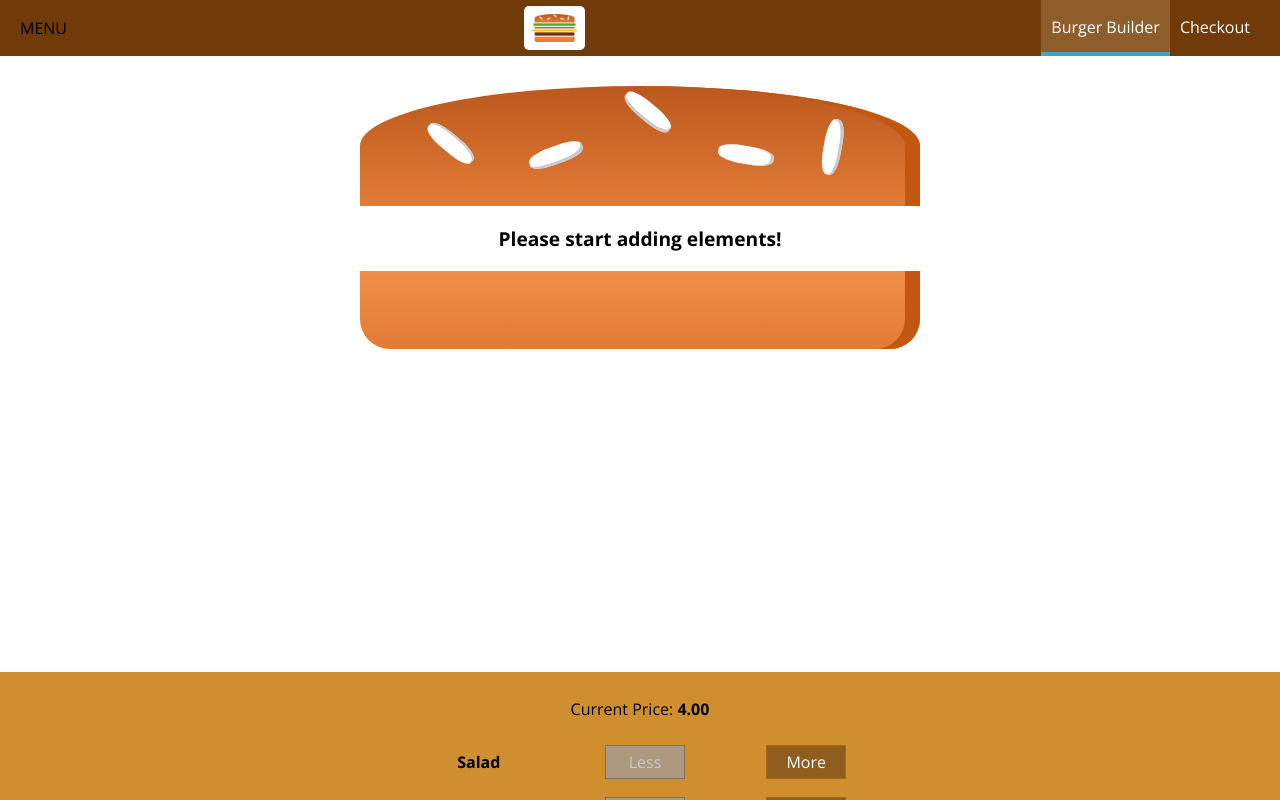
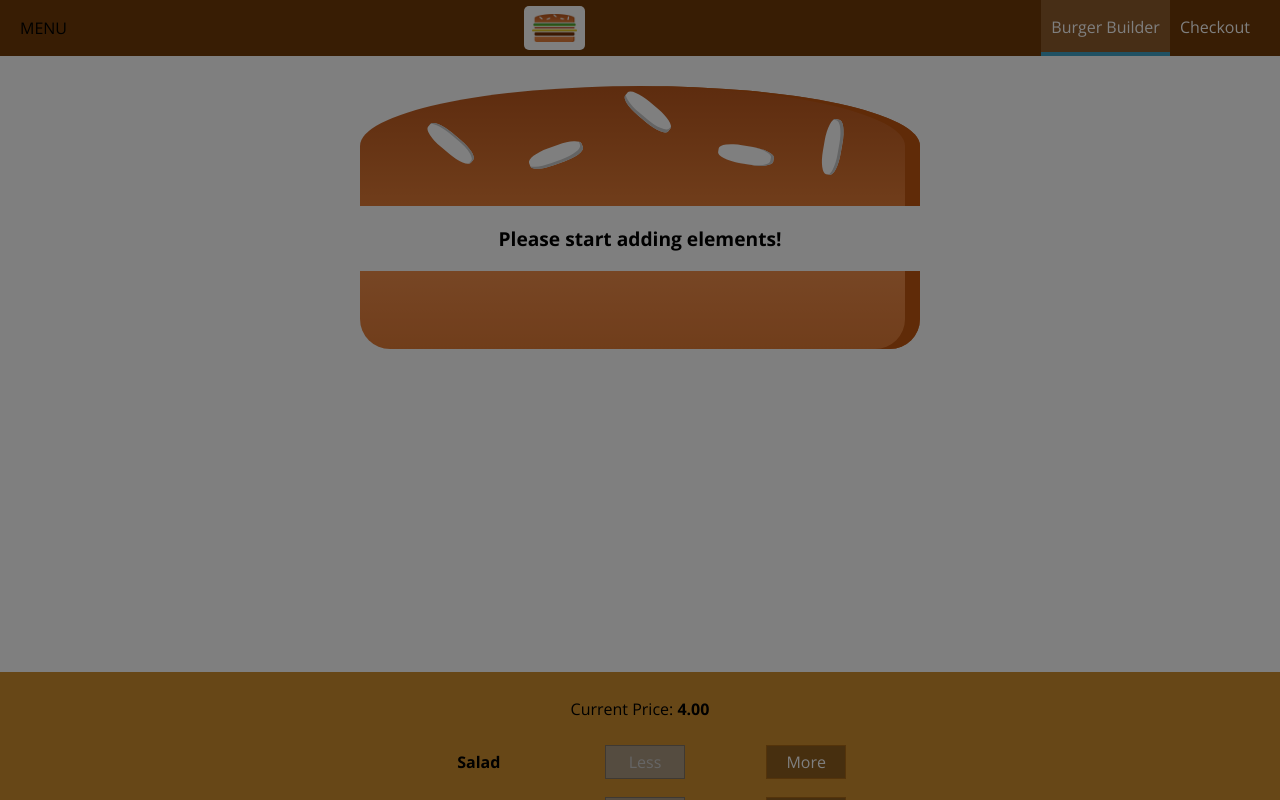
Before and after one commit to BulcsuFarmasi/react-burger-builder, a React (Create React App) app: page / in a window 1280 px wide. Shown: the top 800 px of the page. Built offline with nearby package versions, Linux system fonts and the light colour scheme.

Commit message:
use backdrop on sidedrawer and close on click on backdrop

```diff
--- a/src/components/Layout/Layout.js
+++ b/src/components/Layout/Layout.js
@@ -1,4 +1,4 @@
-import React from "react";
+import React, { Component } from "react";
 
 import Aux from "../../hoc/Auxiliary";
 
@@ -6,12 +6,26 @@ import classes from "./Layout.module.css";
 import Toolbar from "../Navigation/Toolbar/Toolbar";
 import SideDrawer from "../Navigation/SideDrawer/SideDrawer";
 
-const layout = props => (
-  <Aux>
-    <SideDrawer />
-    <Toolbar />
-    <main className={classes.Content}>{props.children}</main>
-  </Aux>
-);
+class Layout extends Component {
+  state = {
+    showSideDrawer: true
+  };
 
-export default layout;
+  sideDrawerClosedHandler = () => {
+    this.setState({ showSideDrawer: false });
+  };
+
+  render() {
+    return (
+      <Aux>
+        <Toolbar />
+        <SideDrawer
+          open={this.state.showSideDrawer}
+          closed={this.sideDrawerClosedHandler}
+        />
+        <main className={classes.Content}>{this.props.children}</main>
+      </Aux>
+    );
+  }
+}
+export default Layout;
--- a/src/components/Navigation/SideDrawer/SideDrawer.js
+++ b/src/components/Navigation/SideDrawer/SideDrawer.js
@@ -2,12 +2,21 @@ import React from "react";
 
 import Logo from "../../Logo/Logo";
 import NavigationItems from "../NavigationItems/NavigationItems";
+import Backdrop from "../../UI/Backdrop/Backdrop";
+import Aux from "../../../hoc/Auxiliary";
 
 import classes from "./SideDrawer.module.css";
 
 const sideDrawer = props => {
+  let attachedClasses = [classes.SideDrawer, classes.Close];
+
+  if (props.open) {
+    attachedClasses = [classes.SideDrawer, classes.Open];
+  }
   return (
-    <div className={classes.SideDrawer}>
+    <Aux>
+      <Backdrop show={props.open} clicked={props.closed} />
+      <div className={attachedClasses.join(" ")}>
         <div className={classes.Logo}>
           <Logo />
         </div>
@@ -15,6 +24,7 @@ const sideDrawer = props => {
           <NavigationItems />
         </nav>
       </div>
+    </Aux>
   );
 };
 
```
Lines whose indentation alone changed are shown as unchanged.
